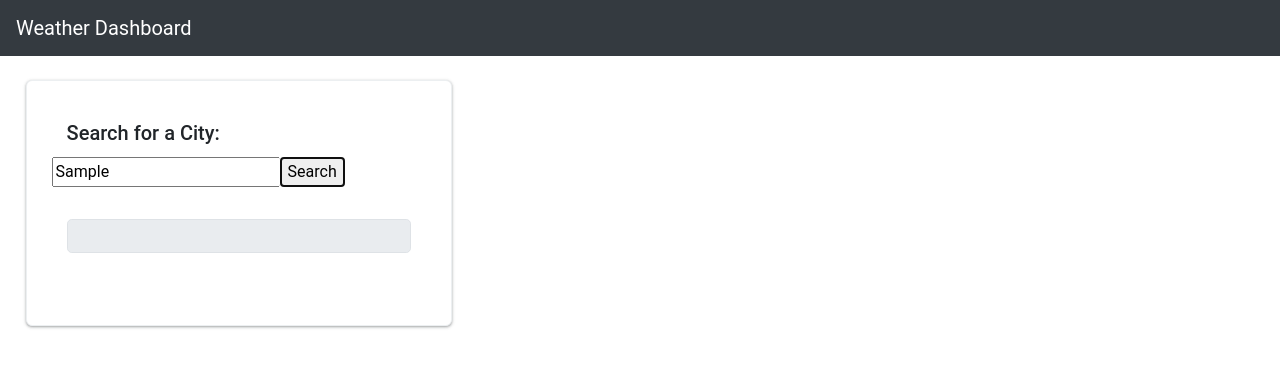
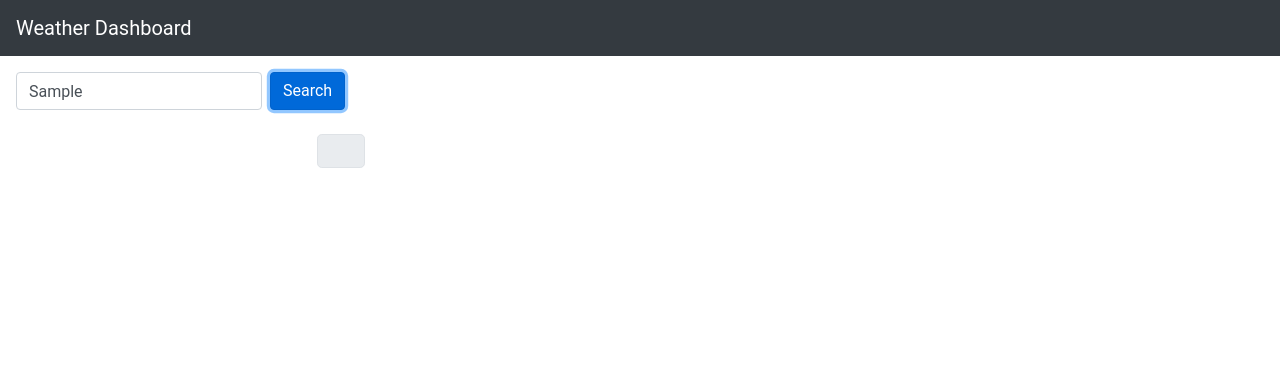
Before and after one commit to robertsantos-dfw/WeatherDashboard, a plain HTML site: page index.html in a window 1280 px wide. Both pictures are taken after typing "Sample" into the empty fields and a click on the button "Search". Drawn offline with nearby package versions, Linux system fonts and the light colour scheme; no server answers.

Commit message:
Modified the index file to fix layout of 5 day boxes

```diff
--- a/index.html
+++ b/index.html
@@ -11,43 +11,34 @@
     <link rel="stylesheet" href="style.css">
 </head>
 
-<nav class="navbar fixed-top navbar-light bg-dark">
-    <a class="navbar-brand text-white justify-content-center" href="#">Weather Dashboard</a>
+
+<body>
+    <nav class="navbar navbar-dark bg-dark text-light">
+        <a class="navbar-brand text-white text-center" href="#">Weather Dashboard</a>
     </nav>
 
-<body>
-    <div class="clearfix">
-        <div class="card col-4">
-            <div class="card-body">
-                <h5 class="card-title">Search for a City:</h5>
-                <div class="row" class="input">
-                    <input type="text" class="city" placeholder="Enter a City">
-                    <button type="submit" value="Submit" class="srchbtn">Search</button>
-                </div>
+    <form class="form-inline  p-3">
+        <input id="city" class="form-control mr-sm-2" type="search" placeholder="Search" aria-label="Search">
+        <button id="search" class="btn btn-primary my-2 my-sm-0">Search</button>
+    </form>
     <div class="row p-2">
         <div class="col-3">
-                        <ul id="searchhistory" class="list-group py-2">
+            <ul id="history" class="list-group py-2">
 
             </ul>
 
-                    </div>
         </div>
         <div class="jumbotron border p-2">
             <div id="mainData" class="col-8">
 
             </div>
             <div id="forecast" class="row justify-content-around p-2">
-                    </div>
+
 
             </div>
         </div>
     </div>
 
-    </div>
-    </div>
-    </div>
-
-</body>
     <script src="https://code.jquery.com/jquery.js"></script>
     <script src="https://cdnjs.cloudflare.com/ajax/libs/twitter-bootstrap/4.0.0/js/bootstrap.bundle.min.js"></script>
     <script src="https://rawgit.com/moment/moment/2.2.1/min/moment.min.js"></script>
--- a/script.js
+++ b/script.js
@@ -11,13 +11,6 @@ localSearchsvd()
 getWeatherInfo()
 fiveDay()
 
-// // search button
-// $(".btn").on("click", function(e) {
-//     e.preventDefault();
-//     let city = inputValue.val();
-//     console.log(inputValue.val())
-//     getWeatherInfo(city);
-// });
 
 function getWeatherInfo() {
 
@@ -37,7 +30,6 @@ function getWeatherInfo() {
         cWind = resp.wind.speed;
         cHumid = resp.main.humidity;
         //setting weather icon for the img src link below
-        cIcons = response.weather[0].icon;
         let mainData = `<h2>${cName} (${today})<img src="http://openweathermap.org/img/w/${cIcons}.png"></img></h2>
                             <p>Temperature: ${cTemp} °F</p>
                             <p>Humidity: ${cHumid}%</p>
@@ -78,7 +70,7 @@ function fiveDay() {
 
 }
 
-function localSearchsvd() {
+function citylist() {
     //clear li elements so theres no repeats
     $("#searchhistory").empty();
     for (let i = 0; i < cities.length; i++) {
@@ -89,12 +81,12 @@ function localSearchsvd() {
 };
 
 //when search button is clicked, the main data and forecast are emptied out to prevent multiples
-$("#srchbtn").on("click", function(event) {
+$("#search").on("click", function(event) {
     event.preventDefault();
     cName = $("#city").val();
     cities.push(cName)
 
-    buildList();
+    citylist();
     $("#forecast").empty();
     $("#mainData").empty();
     cityWeather(cName);
@@ -104,7 +96,7 @@ $("#srchbtn").on("click", function(event) {
 
 });
 
-function init() {
+function localSearchsvd() {
     //local storage set up
     let citiesSaved = JSON.parse(localStorage.getItem("cities"));
     //if nothing has be saved yet, use origial cities array otherwise use citiesSaved array
@@ -112,16 +104,16 @@ function init() {
         cities = citiesSaved;
     }
     // Render search history
-    buildList();
+    citylist();
 }
 //so user can pull a city they have already searched for without typing.
 $("li").on('click', function(event) {
     event.preventDefault();
     let histSearch = $(this).closest("#list").text()
     console.log(histSearch)
-    cityName = histSearch
+    cName = histSearch
     $("#forecast").empty();
     $("#mainData").empty();
-    cityWeather(cityName);
-    fiveDay(cityName);
+    cityWeather(cName);
+    fiveDay(cName);
 })
```
Lines whose indentation alone changed are shown as unchanged.
